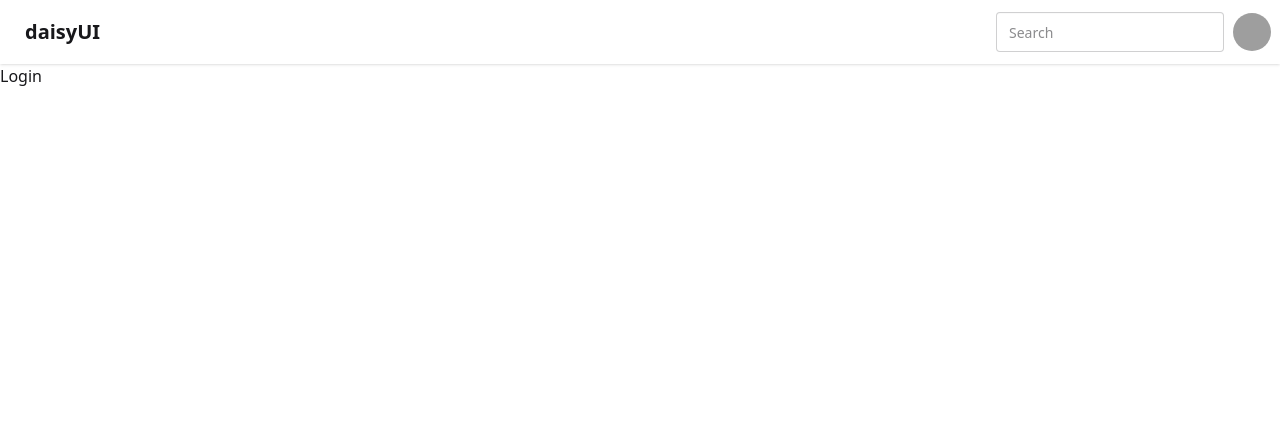
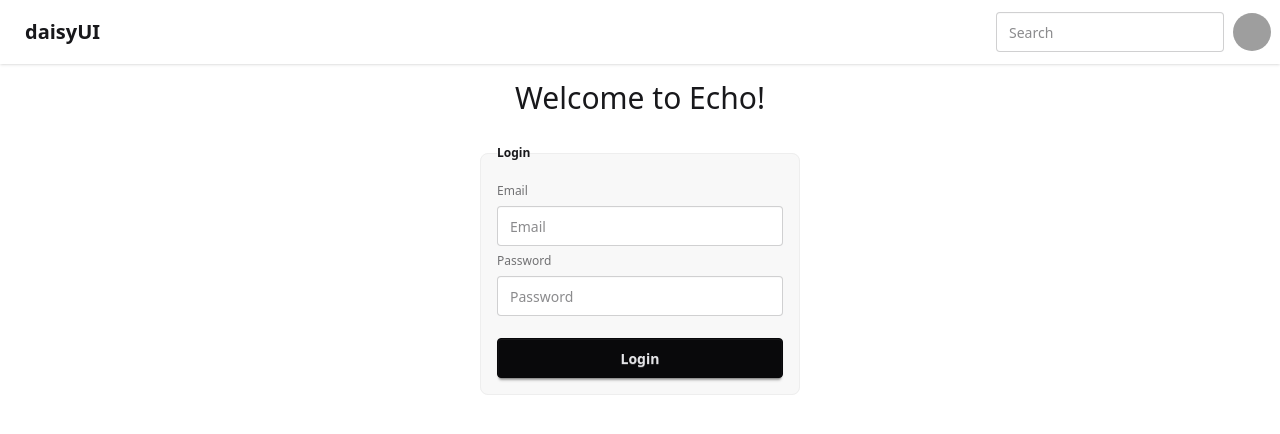
Before and after one commit to Malaya47/Echo, a React (Vite) app in the folder frontend/: page /login in a window 1280 px wide. Shown: the top 434 px of the page. Built offline with nearby package versions, Linux system fonts and the light colour scheme; grey boxes are pictures that could not be loaded.

Commit message:
update: made login UI

```diff
--- a/frontend/src/components/Login.jsx
+++ b/frontend/src/components/Login.jsx
@@ -1,7 +1,27 @@
 import React from "react";
 
 const Login = () => {
-  return <div>Login</div>;
+  return (
+    <div className="mt-4">
+      <section className="text-center mb-5">
+        <h2 className="text-3xl">Welcome to Echo!</h2>
+      </section>
+
+      <section className="flex justify-center">
+        <fieldset className="fieldset bg-base-200 border-base-300 rounded-box w-xs border p-4">
+          <legend className="fieldset-legend">Login</legend>
+
+          <label className="label">Email</label>
+          <input type="email" className="input" placeholder="Email" />
+
+          <label className="label">Password</label>
+          <input type="password" className="input" placeholder="Password" />
+
+          <button className="btn btn-neutral mt-4">Login</button>
+        </fieldset>
+      </section>
+    </div>
+  );
 };
 
 export default Login;
```
